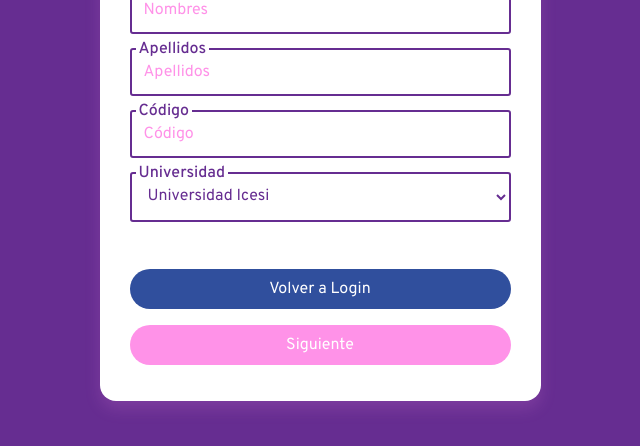
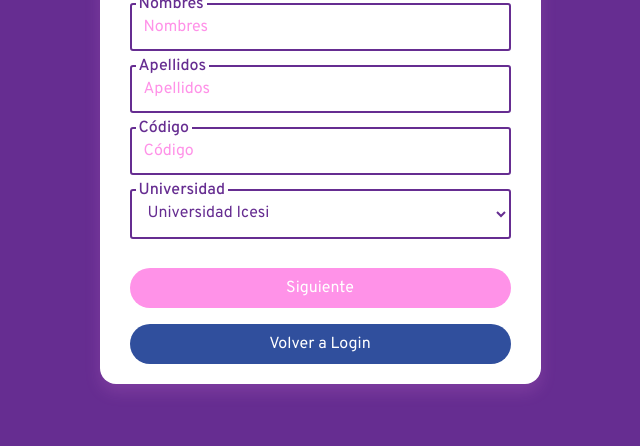
Before and after one commit to joctypo/Ruta-Moira, a plain HTML site: page register.html in a window 1280 px wide. Shown: the part 344-790 px from the top of the page, without its empty margins (320-960 px from the left). Drawn offline with Linux system fonts and the light colour scheme.

Commit message:
corrections scss

```diff
--- a/register.html
+++ b/register.html
@@ -47,7 +47,7 @@
 
                        </div>
 
-                       <div>
+                       <div class="auth__form__buttons">
                         <input type="button" value="Volver a Login" class="button-1" id="loginbutton">
                         <input type="button" value="Siguiente" class="button-2" id="nextbutton">
                        </div>
--- a/styles/style.scss
+++ b/styles/style.scss
@@ -218,6 +218,11 @@ p{
 
         }
 
+        &__buttons{
+            display: flex;
+            flex-direction: column-reverse;
+        }
+
 
 
     }
@@ -270,7 +275,7 @@ p{
     font-size: 16px;
     border-radius: 100px;
     width: 100%;
-    margin: 42px 0px 0px 0px;
+    margin: 0px 0px 0px 0px;
 
     &:hover{
         background-color: $primary-color-2;
@@ -307,7 +312,7 @@ p{
     font-size: 16px;
     border-radius: 100px;
     width: 100%;
-    margin: 16px 0px;
+    margin: 24px 0px 16px 0px;
     &:hover{
         background-color: $secondary-color-2;
     }
```
Also changed, not shown: styles/style.css, 1 other file.
